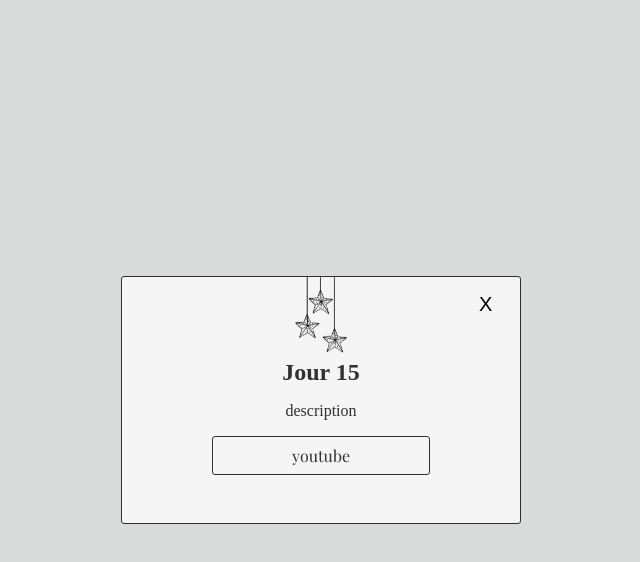
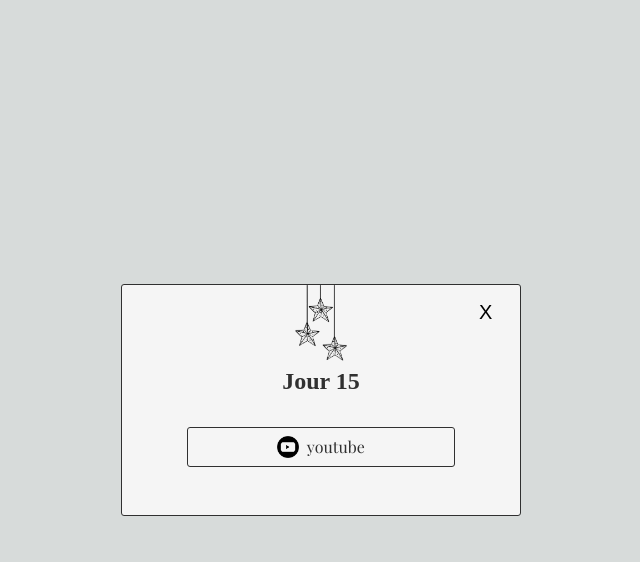
Before and after one commit to marinakinalone/calendrier-noel-2023, a Next.js app: page / in a window 1280 px wide. Both pictures are taken after a click on the button "15". Shown: the top 562 px of the page, without its empty margins (319-959 px from the left). Built offline with nearby package versions, Linux system fonts and the light colour scheme; a web font is replaced by a local one.

Commit message:
fix bugs, add icons and continue populating calendar

```diff
--- a/src/components/DayModal/DayModal.module.scss
+++ b/src/components/DayModal/DayModal.module.scss
@@ -66,9 +66,16 @@
   padding: 0.5rem 2rem;
   text-align: center;
   font-family: $font-primary;
+  display: flex;
+  justify-content: center;
   &:hover {
     cursor: pointer;
     background-color: $black;
     color: $white;
   }
+
+  img {
+    width: 1.35rem;
+    margin-right: 0.5rem;
+  }
 }
--- a/src/components/DayModal/index.tsx
+++ b/src/components/DayModal/index.tsx
@@ -1,9 +1,16 @@
+/* eslint-disable @next/next/no-img-element */
 import React from 'react'
 import useModal from '@/hooks/useModal'
 import { getDayInfo } from '@/data/calendarData'
 import styles from './DayModal.module.scss'
 import ModalOrnament from '../ModalOrnament'
 import useCalendar from '@/hooks/useCalendar'
+
+const getLinkIcon = (name: string) => {
+  const iconName = name.toLocaleLowerCase()
+
+  return `/icons/${iconName}.png`
+}
 
 const DayModal = () => {
   const { dayToDisplay, toggleDayModal } = useModal()
@@ -32,6 +39,7 @@ const DayModal = () => {
                   target="_blank"
                   rel="noreferrer"
                 >
+                  <img key={name} src={getLinkIcon(name)} alt={''} />
                   {name}
                 </a>
               ))}
--- a/src/data/inspiredCalendar.ts
+++ b/src/data/inspiredCalendar.ts
@@ -5,18 +5,18 @@ const inspiredCalendarInfo = [
     id: 0,
     day: 1,
     christmas: 'D',
-    description: 'description',
+    description: ``,
     palette: {
       color1: 'rgb(244, 226, 207)',
       color2: 'rgb(232, 193, 167)',
     },
-    links: { youtube: 'link', deezer: 'link', spotify: 'link' },
+    links: { youtube: 'link' },
   },
   {
     id: 1,
     day: 15,
     christmas: 'O',
-    description: 'description',
+    description: ``,
     palette: {
       color1: 'rgb(243, 174, 122)',
       color2: 'rgb(217, 142, 110)',
@@ -27,7 +27,7 @@ const inspiredCalendarInfo = [
     id: 2,
     day: 23,
     christmas: 'U',
-    description: 'description',
+    description: ``,
     palette: {
       color1: 'rgb(235, 207, 198)',
       color2: 'rgb(216, 188, 191)',
@@ -38,7 +38,7 @@ const inspiredCalendarInfo = [
     id: 3,
     day: 5,
     christmas: 'X',
-    description: 'description',
+    description: ``,
     palette: {
       color1: 'rgb(185, 206, 201)',
       color2: 'rgb(135, 172, 171)',
@@ -49,221 +49,221 @@ const inspiredCalendarInfo = [
     id: 4,
     day: 8,
     christmas: '♡',
-    description: 'description',
+    description: ``,
     palette: {
       color1: 'rgb(232, 193, 167)',
       color2: 'rgb(219, 120, 87)',
     },
-    links: { youtube: 'link', deezer: 'link', spotify: 'link' },
+    links: { youtube: 'link' },
   },
   {
     id: 5,
     day: 21,
     christmas: '♡',
-    description: 'description',
+    description: ``,
     palette: {
       color1: 'rgb(217, 142, 110)',
       color2: 'rgb(255, 215, 194)',
     },
-    links: { youtube: 'link', deezer: 'link', spotify: 'link' },
+    links: { youtube: 'link' },
   },
   {
     id: 6,
     day: 17,
     christmas: '♡',
-    description: 'description',
+    description: ``,
     palette: {
       color1: 'rgb(216, 188, 191)',
       color2: 'rgb(242, 209, 118)',
     },
-    links: { youtube: 'link', deezer: 'link', spotify: 'link' },
+    links: { youtube: 'link' },
   },
   {
     id: 7,
     day: 11,
     christmas: '♥',
-    description: 'description',
+    description: ``,
     palette: {
       color1: 'rgb(135, 172, 171)',
       color2: 'rgb(220, 119, 110)',
     },
-    links: { youtube: 'link', deezer: 'link', spotify: 'link' },
+    links: { youtube: 'link' },
   },
   {
     id: 8,
     day: 3,
     christmas: 'N',
-    description: 'description',
+    description: ``,
     palette: {
       color1: 'rgb(219, 120, 87)',
       color2: 'rgb(197, 137, 75)',
     },
-    links: { youtube: 'link', deezer: 'link', spotify: 'link' },
+    links: { youtube: 'link' },
   },
   {
     id: 9,
     day: 9,
     christmas: 'O',
-    description: 'description',
+    description: ``,
     palette: {
       color1: 'rgb(255, 215, 194)',
       color2: 'rgb(252, 186, 167)',
     },
-    links: { youtube: 'link', deezer: 'link', spotify: 'link' },
+    links: { youtube: 'link' },
   },
   {
     id: 10,
     day: 16,
     christmas: 'Ë',
-    description: 'description',
+    description: ``,
     palette: {
       color1: 'rgb(242, 209, 118)',
       color2: 'rgb(186, 171, 110)',
     },
-    links: { youtube: 'link', deezer: 'link', spotify: 'link' },
+    links: { youtube: 'link' },
   },
   {
     id: 11,
     day: 6,
     christmas: 'L',
-    description: 'description',
+    description: ``,
     palette: {
       color1: 'rgb(220, 119, 110)',
       color2: 'rgb(216, 188, 191)',
     },
-    links: { youtube: 'link', deezer: 'link', spotify: 'link' },
+    links: { youtube: 'link' },
   },
   {
     id: 12,
     day: 20,
     christmas: '♥',
-    description: 'description',
+    description: ``,
     palette: {
       color1: 'rgb(197, 137, 75)',
       color2: 'rgb(241, 184, 158)',
     },
-    links: { youtube: 'link', deezer: 'link', spotify: 'link' },
+    links: { youtube: 'link' },
   },
   {
     id: 13,
     day: 13,
     christmas: '♡',
-    description: 'description',
+    description: ``,
     palette: {
       color1: 'rgb(252, 186, 167)',
       color2: 'rgb(221, 120, 111)',
     },
-    links: { youtube: 'link', deezer: 'link', spotify: 'link' },
+    links: { youtube: 'link' },
   },
   {
     id: 14,
     day: 22,
     christmas: '♡',
-    description: 'description',
+    description: ``,
     palette: {
       color1: 'rgb(186, 171, 110)',
       color2: 'rgb(122, 140, 104)',
     },
-    links: { youtube: 'link', deezer: 'link', spotify: 'link' },
+    links: { youtube: 'link' },
   },
   {
     id: 15,
     day: 18,
     christmas: '♡',
-    description: 'description',
+    description: ``,
     palette: {
       color1: 'rgb(216, 188, 191)',
       color2: 'rgb(243, 210, 119)',
     },
-    links: { youtube: 'link', deezer: 'link', spotify: 'link' },
+    links: { youtube: 'link' },
   },
   {
     id: 16,
     day: 12,
     christmas: '2',
-    description: 'description',
+    description: ``,
     palette: {
       color1: 'rgb(241, 184, 158)',
       color2: 'rgb(160, 181, 181)',
     },
-    links: { youtube: 'link', deezer: 'link', spotify: 'link' },
+    links: { youtube: 'link' },
   },
   {
     id: 17,
     day: 4,
     christmas: '0',
-    description: 'description',
+    description: ``,
     palette: {
       color1: 'rgb(221, 120, 111)',
       color2: 'rgb(217, 220, 219)',
     },
-    links: { youtube: 'link', deezer: 'link', spotify: 'link' },
+    links: { youtube: 'link' },
   },
   {
     id: 18,
     day: 10,
     christmas: '2',
-    description: 'description',
+    description: ``,
     palette: {
       color1: 'rgb(122, 140, 104)',
       color2: 'rgb(243, 174, 122)',
     },
-    links: { youtube: 'link', deezer: 'link', spotify: 'link' },
+    links: { youtube: 'link' },
   },
   {
     id: 19,
     day: 2,
     christmas: '3',
-    description: 'description',
+    description: ``,
     palette: {
       color1: 'rgb(243, 210, 119)',
       color2: 'rgb(244, 227, 205)',
     },
-    links: { youtube: 'link', deezer: 'link', spotify: 'link' },
+    links: { youtube: 'link' },
   },
   {
     id: 20,
     day: 19,
     christmas: '♡',
-    description: 'description',
+    description: ``,
     palette: {
       color1: 'rgb(160, 181, 181)',
       color2: 'rgb(182, 182, 141)',
     },
-    links: { youtube: 'link', deezer: 'link', spotify: 'link' },
+    links: { youtube: 'link' },
   },
   {
     id: 21,
     day: 24,
     christmas: '♡',
-    description: 'description',
+    description: ``,
     palette: {
       color1: 'rgb(217, 220, 219)',
       color2: 'rgb(212, 177, 86)',
     },
-    links: { youtube: 'link', deezer: 'link', spotify: 'link' },
+    links: { youtube: 'link' },
   },
   {
     id: 22,
     day: 7,
     christmas: '♡',
-    description: 'description',
+    description: ``,
     palette: {
       color1: 'rgb(243, 174, 122)',
       color2: 'rgb(217, 220, 219)',
     },
-    links: { youtube: 'link', deezer: 'link', spotify: 'link' },
+    links: { youtube: 'link' },
   },
   {
     id: 23,
     day: 14,
     christmas: '♥',
-    description: 'description',
+    description: ``,
     palette: {
       color1: 'rgb(244, 227, 205)',
       color2: 'rgb(220, 119, 110)',
     },
-    links: { youtube: 'link', deezer: 'link', spotify: 'link' },
+    links: { youtube: 'link' },
   },
 ] as ICalendarData[]
 
--- a/src/data/jazzCalendar.ts
+++ b/src/data/jazzCalendar.ts
@@ -11,7 +11,7 @@ interface ICalendarJazzItem {
 const calendarJazzInfo = [
   {
     id: 0,
-    description: `Bienvenue dans le calendrier de l'avent jazzy de Marina Kinalone. Chaque jour, une nouveau morceau de musique pour vous accompagner jusqu'à Noël. Joyeuses fêtes !`,
+    description: `Bienvenue dans le calendrier de l'avent jazzy de Marina Kinalone. Chaque jour, un nouveau morceau de musique pour vous accompagner jusqu'à Noël. Joyeuses fêtes !`,
     links: {
       youtube: 'https://www.youtube.com/watch?v=oQqSg4VhZ_E&ab_channel=StaceyKent-Topic',
       deezer: 'jazz-link-0',
@@ -38,7 +38,7 @@ const calendarJazzInfo = [
   },
   {
     id: 3,
-    description: 'Little moments big emotions *',
+    description: ``,
     links: {
       youtube:
         'https://www.youtube.com/watch?v=SFHToaOC0cE&ab_channel=NiniNutsubidze%2CJanngo%26GiorgiGigashvili-Topic',
@@ -48,7 +48,7 @@ const calendarJazzInfo = [
   },
   {
     id: 4,
-    description: 'Tom Misch - It runs through me *',
+    description: ``,
     links: {
       youtube: 'https://www.youtube.com/watch?v=ilNEqmfUyzI&ab_channel=COLORS',
       deezer: 'jazz-link-4',
@@ -57,7 +57,7 @@ const calendarJazzInfo = [
   },
   {
     id: 5,
-    description: 'Walking my baby back home *, avec des images de Stockholm',
+    description: ``,
     links: {
       youtube: 'https://www.youtube.com/watch?v=GF_NDRM3498&ab_channel=Tataeivoiolla',
       deezer: 'jazz-link-7',
@@ -66,7 +66,7 @@ const calendarJazzInfo = [
   },
   {
     id: 6,
-    description: 'Tron Haugmark My favourite things *',
+    description: `Un crooner pour Noël, mais d'origine Norvégienne s'il vous plaît !`,
     links: {
       youtube: 'https://www.youtube.com/watch?v=jMwvb0FymoE&ab_channel=TrondHaugmark-Topic',
       deezer: 'jazz-link-6',
@@ -75,7 +75,7 @@ const calendarJazzInfo = [
   },
   {
     id: 7,
-    description: 'Vintern rasar in *',
+    description: ``,
     links: {
       youtube: 'https://www.youtube.com/watch?v=v5jr4ymrFpE&ab_channel=AmandaGinsburg-Topic',
       deezer: 'jazz-link-5',
@@ -93,7 +93,7 @@ const calendarJazzInfo = [
   },
   {
     id: 9,
-    description: 'stacey kent christmas time is here *',
+    description: ``,
     links: {
       youtube: 'https://www.youtube.com/watch?v=6gfLU2AELlY&ab_channel=StaceyKentMusic',
       deezer: 'jazz-link-9',
@@ -102,7 +102,7 @@ const calendarJazzInfo = [
   },
   {
     id: 10,
-    description: 'my kind of night, for harmonies vintage et ukulélé *',
+    description: ``,
     links: {
       youtube: 'https://www.youtube.com/watch?v=FWKaqhEurY4&ab_channel=CharliePeacock',
       deezer: 'jazz-link-10',
@@ -111,7 +111,7 @@ const calendarJazzInfo = [
   },
   {
     id: 11,
-    description: 'Loose *',
+    description: ``,
     links: {
       youtube: 'https://www.youtube.com/watch?v=EFEh0npHExw&ab_channel=%2aHarbrow%2a',
       deezer: 'jazz-link-11',
@@ -120,7 +120,7 @@ const calendarJazzInfo = [
   },
   {
     id: 12,
-    description: 'Wave Gilberto *',
+    description: ``,
     links: {
       youtube: 'https://www.youtube.com/watch?v=2RCnbOzCj1I&ab_channel=jonjonjon',
       deezer: 'jazz-link-12',
@@ -129,7 +129,7 @@ const calendarJazzInfo = [
   },
   {
     id: 13,
-    description: 'Winter Wonderland SK *',
+    description: ``,
     links: {
       youtube: 'https://www.youtube.com/watch?v=7UyMjlNDBlg&ab_channel=StaceyKent-Topic',
       deezer: 'jazz-link-13',
@@ -138,7 +138,7 @@ const calendarJazzInfo = [
   },
   {
     id: 14,
-    description: 'la même que hier, mais en français. Au royaume du bonhomme hiver *',
+    description: ``,
     links: {
       youtube: 'https://www.youtube.com/watch?v=c7_QZOG_mgg&ab_channel=CarolWelsman-Topic',
       deezer: 'jazz-link-14',
@@ -156,7 +156,7 @@ const calendarJazzInfo = [
   },
   {
     id: 16,
-    description: 'Sunset in the blue *',
+    description: ``,
     links: {
       youtube: 'https://www.youtube.com/watch?v=qndrrfdmPIA&ab_channel=MelodyGardot',
       deezer: 'jazz-link-16',
@@ -165,7 +165,7 @@ const calendarJazzInfo = [
   },
   {
     id: 17,
-    description: 'Listen to the sky *',
+    description: ``,
     links: {
       youtube: 'https://www.youtube.com/watch?v=52X-sFY2drA&ab_channel=LauraMisch',
       deezer: 'jazz-link-17',
@@ -174,7 +174,7 @@ const calendarJazzInfo = [
   },
   {
     id: 18,
-    description: 'Algo contigo *',
+    description: ``,
     links: {
       youtube: 'https://www.youtube.com/watch?v=NSRQUlPhqZo&ab_channel=LELY',
       deezer: 'jazz-link-18',
@@ -183,8 +183,7 @@ const calendarJazzInfo = [
   },
   {
     id: 19,
-    description:
-      'Warm in december . Je vous ai partagé la version live (suivez le lien YouTube)... magique !',
+    description: ``,
     links: {
       youtube: 'https://www.youtube.com/watch?v=0zWnPCqUjjg&ab_channel=SamaraJoyVEVO',
       deezer: 'jazz-link-19',
```
Also changed, not shown: src/components/BlobMarker/index.tsx (+2 -2 lines), public/icons/youtube.png.
